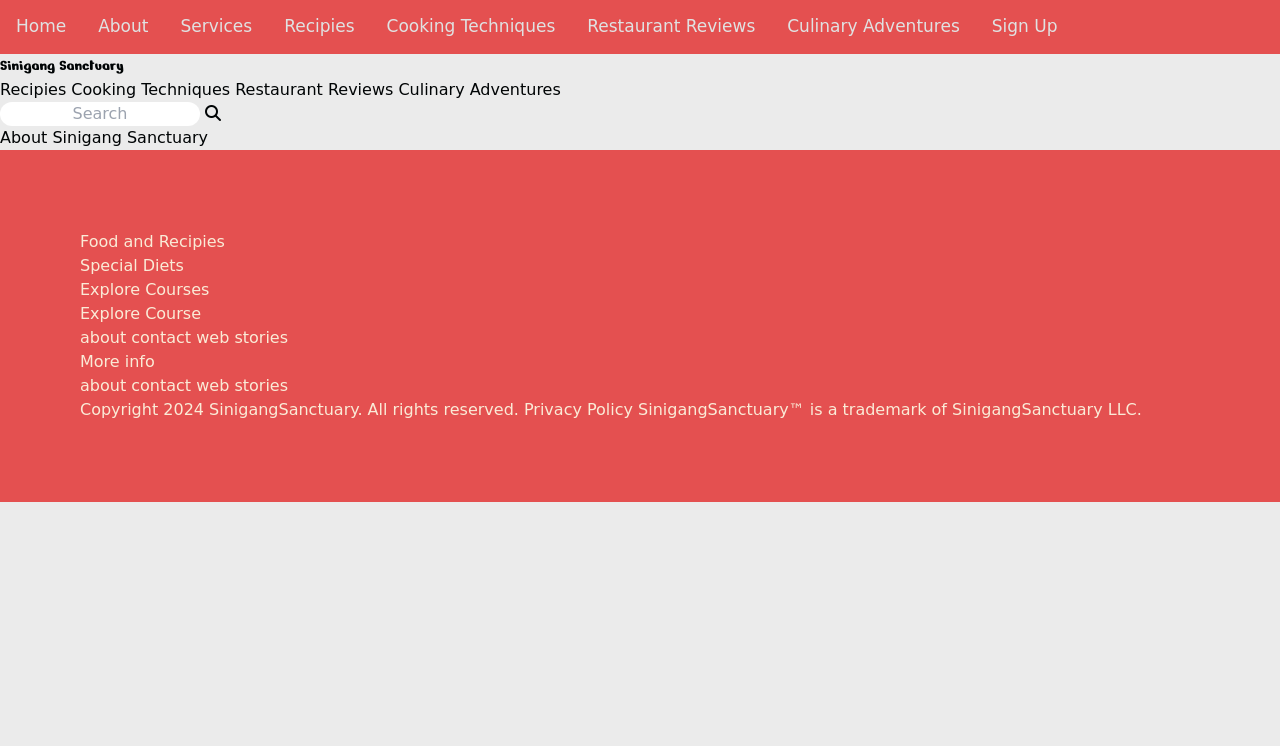
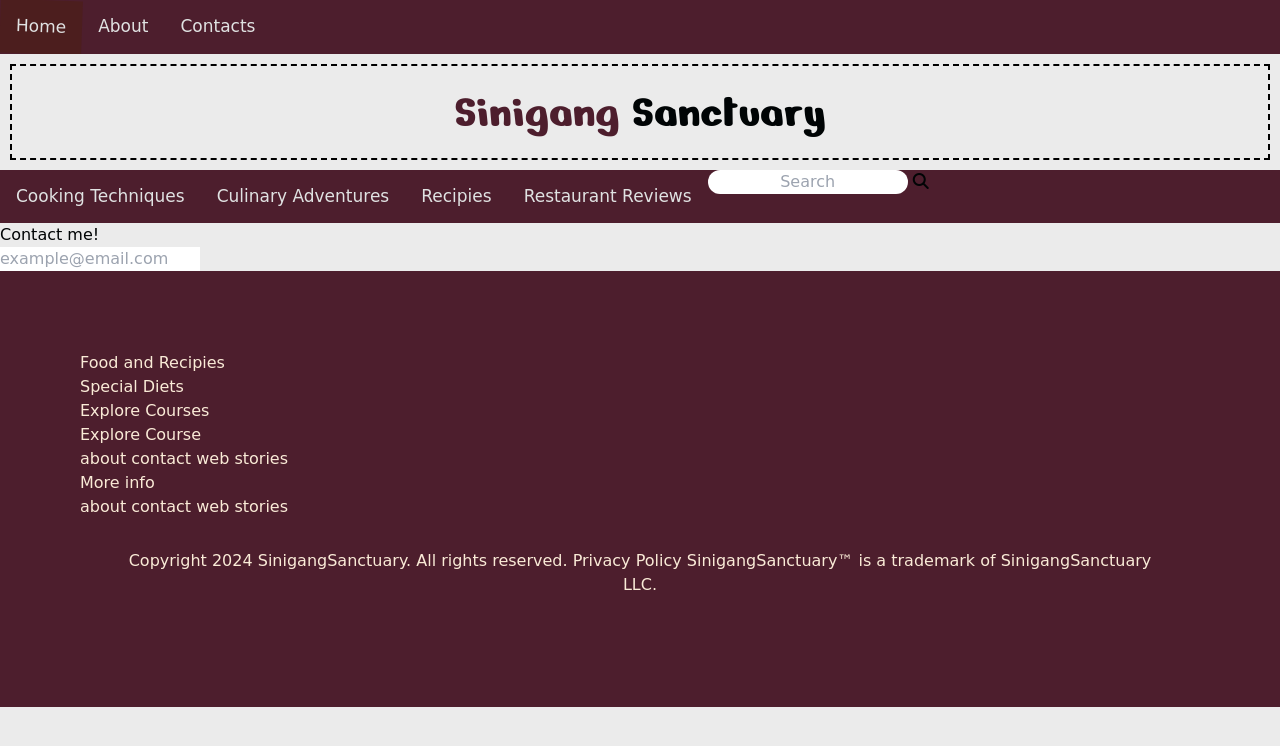
Before and after one commit to Meiroudii/sinigang-sanctuary, a Flask app: page /contact in a window 1280 px wide. Shown: the top 746 px of the page. Run offline with Flask 3, Linux system fonts and the light colour scheme; some libraries are stand-ins or nearby versions.

Commit message:
add navbar style

```diff
--- a/main.py
+++ b/main.py
@@ -12,7 +12,7 @@
     return render_template("about.html")
 
 @app.route("/contact")
-def about_page():
+def contact_page():
     return render_template("contact.html")
 
 if __name__ == "__main__":
--- a/static/styles/style.css
+++ b/static/styles/style.css
@@ -5,8 +5,10 @@
 }
 
 :root {
-    --primary-accent-color: #e45050;
+    /*--primary-accent-color: #e45050;*/
+    --primary-accent-color: #4d1e2d;
     --primary-gradient-color: linear-gradient(to right, red, peach);
+    --primary-font-sets: "Nerko One", cursive, arial, sans-serif;
 }
 
 /* GOOGLE FONTS */
@@ -26,6 +28,22 @@
     font-family: "Nerko One", cursive, arial, sans-serif;
     min-width: 100vw;
     background: var(--primary-gradient-color);
+    text-align: center;
+}
+
+.hover-respond:hover {
+    transition: background 2s;
+}
+
+.logo-text {
+    font-size: 3rem;
+    margin: 10px;
+    border: 2px dashed black;
+    padding: 10px;
+}
+
+.sinigang-logo-text {
+    color: var(--primary-accent-color);
 }
 
 #foodSearchBar {
@@ -42,7 +60,7 @@
 
 .nav {
     overflow: hidden;
-    background-color: #E45050;
+    background-color: var(--primary-accent-color);
 }
 
 .nav a{
@@ -54,6 +72,12 @@
     text-decoration: none;
     font-size: 17px;
 
+}
+
+.nav a:hover {
+    background: #4d1e1ef7;
+    transition: background 1.15s, transform 2s;
+    transform: rotate(2deg);
 }
 
 .ingredientRecipiesSection > .ingredients-section, .recipies-section{
@@ -77,7 +101,12 @@
     padding: 5rem;
     font-size: 1rem;
     color: antiquewhite;
-    background-color: #E45050;
+    background-color: var(--primary-accent-color);
+}
+
+.copyright-footer {
+    margin: 30px;
+    text-align: center;
 }
 
 /* TAILWIND CUSTOM CLASSES */
--- a/templates/base.html
+++ b/templates/base.html
@@ -19,32 +19,22 @@
   <body>
     <!-- Header & Logo -->
     <header>
-        <ul class="nav">
+        <ul class="nav hover-respond">
             <li><a href="/">Home</a></li>
             <li><a href="/about">About</a></li>
-            <!-- Services Dropdown -->
-            <li>
-                <a href="#">Services</a>
-                <ul>
-                    <li><a href="#">Recipies</a></li>
-                    <li><a href="#">Cooking Techniques</a></li>
-                    <li><a href="#">Restaurant Reviews</a></li>
-                    <li><a href="#">Culinary Adventures</a></li>
-                </ul>
-            </li>
-            <li><a href="#">Sign Up</a></li>
+            <li><a href="/contact">Contacts</a></li>
         </ul>
         <!-- ADD Navbar?-->
         <div class="logo">
             <!-- IMG logo here -->
-            <h1 class="logo-text"><span>Sinigang</span> Sanctuary</h1>
+            <h1 class="logo-text"><span class="sinigang-logo-text">Sinigang</span> Sanctuary</h1>
         </div>
         <div class="navlink-wrapper">
-            <a href="">Recipies</a>
-            <a href="">Cooking Techniques</a>
-            <a href="">Restaurant Reviews</a>
-            <a href="">Culinary Adventures</a>
-
+            <ul class="nav">
+                <li><a href="">Cooking Techniques</a></li>
+                <li><a href="">Culinary Adventures</a></li>
+                <li><a href="">Recipies</a></li>
+                <li><a href="">Restaurant Reviews</a></li>
             <div clas="searchbar">
                 <input type="text" name="foodSearchBar" id="foodSearchBar" placeholder="Search">
                 <button>
@@ -65,8 +55,8 @@
             <p>Explore Courses</p>
             <div>
                 <p>Explore Course</p>
-                <a href="">about</a>
-                <a href="">contact</a>
+                <a href="/about">about</a>
+                <a href="/contact">contact</a>
                 <a href="">web stories</a>
             </div>
 
@@ -77,7 +67,7 @@
                 <a href="">web stories</a>
             </div>
 
-            <p>Copyright 2024 SinigangSanctuary. All rights reserved. Privacy Policy
+            <p class="copyright-footer">Copyright 2024 SinigangSanctuary. All rights reserved. Privacy Policy
                 SinigangSanctuary™ is a trademark of SinigangSanctuary LLC.</p>
         </div>
     </footer>
--- a/templates/contact.html
+++ b/templates/contact.html
@@ -1,6 +1,6 @@
 {% extends 'base.html' %}
 {% block content %}
-<h1>Contac me!</h1>
+<h1>Contact me!</h1>
 <input type="mail" placeholder="example@email.com"/>
 <button></button>
 {% endblock %}
```
